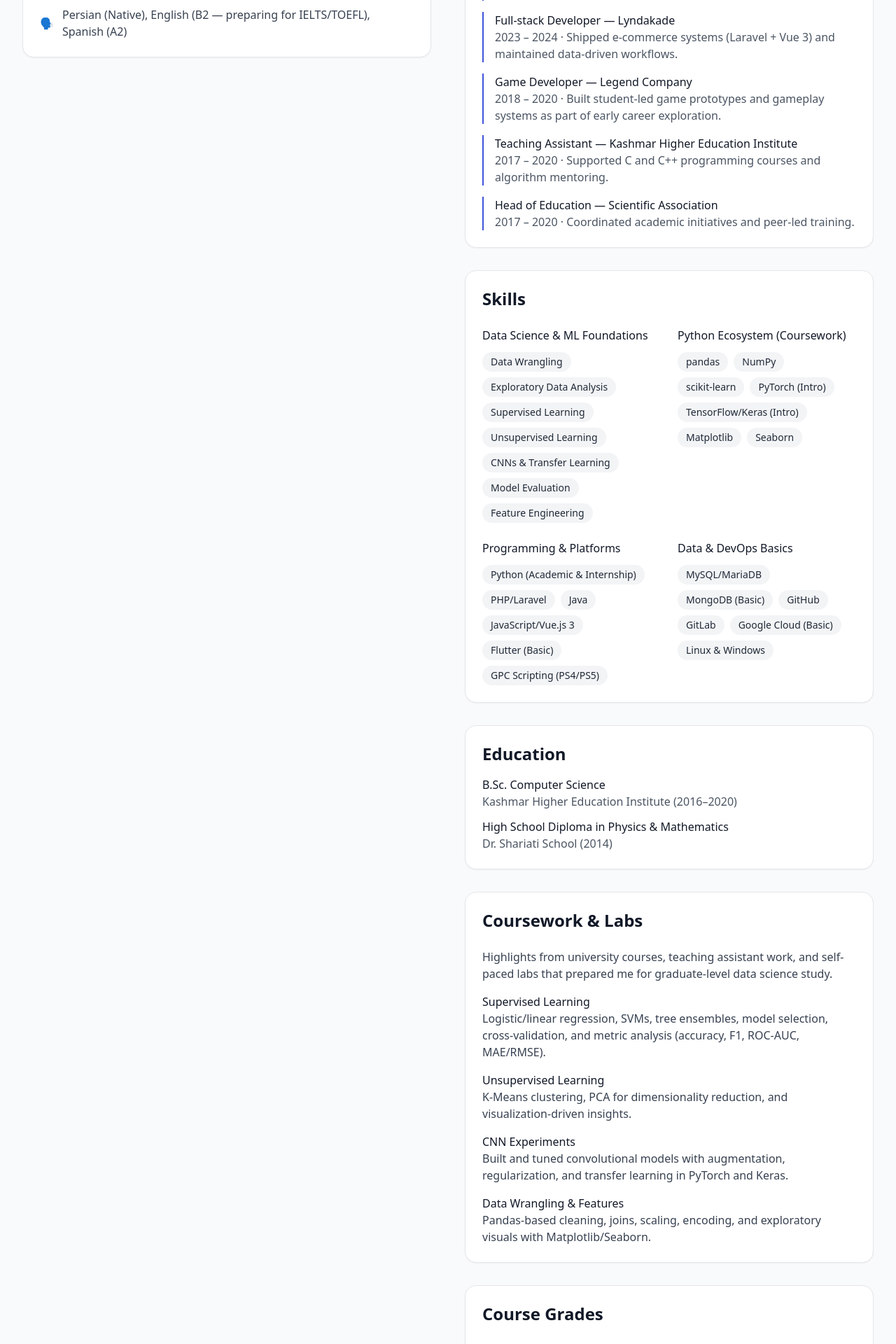
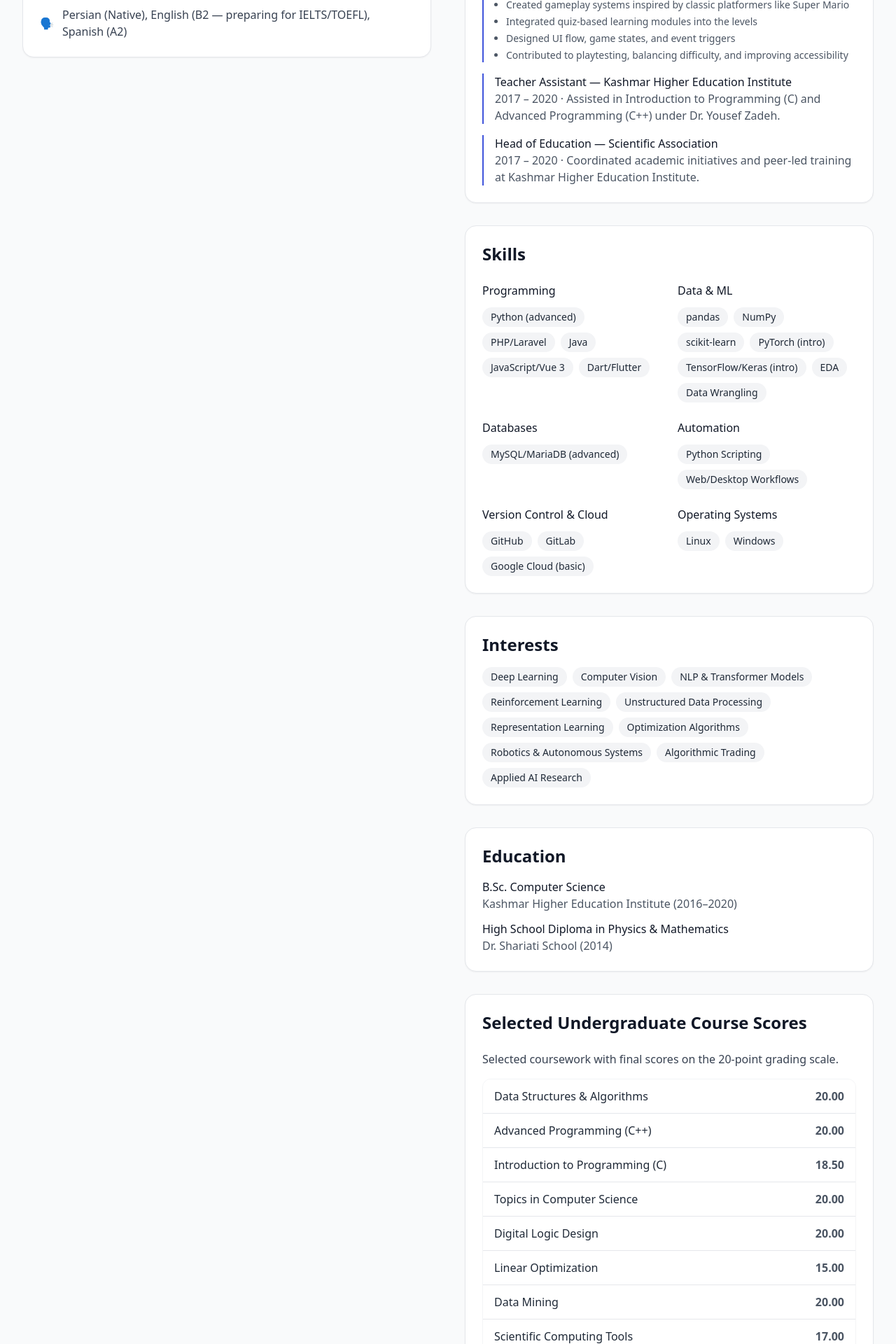
Before and after one commit to HadiZareZadeh/portfolio, a Vue app: page /about in a window 1280 px wide. Shown: the part 820-2740 px from the top of the page at 70% size. Built offline with nearby package versions, Linux system fonts and the light colour scheme.

Commit message:
updated resume

```diff
--- a/src/pages/AboutPage.vue
+++ b/src/pages/AboutPage.vue
@@ -41,7 +41,7 @@
               </div>
               <div class="flex items-center space-x-3">
                 <span class="text-gray-500">🎓</span>
-                <span class="text-gray-700">Preparing applications for Data Science master's programs (Fall 2026 intake)</span>
+                <span class="text-gray-700">B.Sc. Computer Science, Kashmar Higher Education Institute (2016-2020)</span>
               </div>
               <div class="flex items-center space-x-3">
                 <span class="text-gray-500">📧</span>
@@ -83,7 +83,7 @@
           <div v-reveal class="card p-6">
             <h2 class="text-2xl font-semibold text-gray-900 mb-4">About Me</h2>
             <p class="text-gray-700 leading-relaxed">
-              Computer Science graduate with a solid theoretical background and a growing focus on Data Science and AI. I’ve completed structured online coursework in data analysis and machine learning fundamentals and previously assisted in programming courses at the university level. I’m seeking a Master’s program to develop research abilities and advance toward professional specialization in intelligent systems.
+              Computer Science graduate with strong foundations in algorithms, optimization, and software engineering, now transitioning toward Machine Learning and AI research. Passionate about deep learning, computer vision, NLP, and reinforcement learning, with a growing portfolio of Python-based projects involving automation, data processing, and algorithmic problem-solving. Motivated by long-term research-driven challenges and seeking opportunities to develop advanced AI systems while contributing to innovative and impactful projects.
             </p>
           </div>
 
@@ -92,28 +92,22 @@
             <h2 class="text-2xl font-semibold text-gray-900 mb-6">Experience</h2>
             <div class="space-y-4">
               <div class="border-l-2 border-brand-600 pl-4">
-                <h3 class="font-medium text-gray-900">Python Automation Developer — Plato Platform</h3>
-                <p class="text-gray-600">2025 · Built emulator-driven automation with logging, monitoring, and scaling practices.</p>
+                <h3 class="font-medium text-gray-900">Game Developer — Legend Company</h3>
+                <p class="text-gray-600 mb-2">2018 – 2020 · Worked in a startup game development team to build Uranus, a 2D educational platform game targeting elementary-school students.</p>
+                <ul class="text-sm text-gray-600 space-y-1 ml-4 list-disc">
+                  <li>Created gameplay systems inspired by classic platformers like Super Mario</li>
+                  <li>Integrated quiz-based learning modules into the levels</li>
+                  <li>Designed UI flow, game states, and event triggers</li>
+                  <li>Contributed to playtesting, balancing difficulty, and improving accessibility</li>
+                </ul>
               </div>
               <div class="border-l-2 border-brand-600 pl-4">
-                <h3 class="font-medium text-gray-900">Mobile & Desktop App Developer — Lyndakade</h3>
-                <p class="text-gray-600">2024 · Created Flutter applications targeting mobile and desktop platforms.</p>
-              </div>
-              <div class="border-l-2 border-brand-600 pl-4">
-                <h3 class="font-medium text-gray-900">Full-stack Developer — Lyndakade</h3>
-                <p class="text-gray-600">2023 – 2024 · Shipped e-commerce systems (Laravel + Vue 3) and maintained data-driven workflows.</p>
-              </div>
-              <div class="border-l-2 border-brand-600 pl-4">
-                <h3 class="font-medium text-gray-900">Game Developer — Legend Company</h3>
-                <p class="text-gray-600">2018 – 2020 · Built student-led game prototypes and gameplay systems as part of early career exploration.</p>
-              </div>
-              <div class="border-l-2 border-brand-600 pl-4">
-                <h3 class="font-medium text-gray-900">Teaching Assistant — Kashmar Higher Education Institute</h3>
-                <p class="text-gray-600">2017 – 2020 · Supported C and C++ programming courses and algorithm mentoring.</p>
+                <h3 class="font-medium text-gray-900">Teacher Assistant — Kashmar Higher Education Institute</h3>
+                <p class="text-gray-600">2017 – 2020 · Assisted in Introduction to Programming (C) and Advanced Programming (C++) under Dr. Yousef Zadeh.</p>
               </div>
               <div class="border-l-2 border-brand-600 pl-4">
                 <h3 class="font-medium text-gray-900">Head of Education — Scientific Association</h3>
-                <p class="text-gray-600">2017 – 2020 · Coordinated academic initiatives and peer-led training.</p>
+                <p class="text-gray-600">2017 – 2020 · Coordinated academic initiatives and peer-led training at Kashmar Higher Education Institute.</p>
               </div>
             </div>
           </div>
@@ -123,54 +117,77 @@
             <h2 class="text-2xl font-semibold text-gray-900 mb-6">Skills</h2>
             <div class="grid md:grid-cols-2 gap-6">
               <div>
-                <h3 class="font-medium text-gray-900 mb-3">Data Science & ML Foundations</h3>
+                <h3 class="font-medium text-gray-900 mb-3">Programming</h3>
                 <div class="flex flex-wrap gap-2">
-                  <SkillBadge>Data Wrangling</SkillBadge>
-                  <SkillBadge>Exploratory Data Analysis</SkillBadge>
-                  <SkillBadge>Supervised Learning</SkillBadge>
-                  <SkillBadge>Unsupervised Learning</SkillBadge>
-                  <SkillBadge>CNNs & Transfer Learning</SkillBadge>
-                  <SkillBadge>Model Evaluation</SkillBadge>
-                  <SkillBadge>Feature Engineering</SkillBadge>
+                  <SkillBadge>Python (advanced)</SkillBadge>
+                  <SkillBadge>PHP/Laravel</SkillBadge>
+                  <SkillBadge>Java</SkillBadge>
+                  <SkillBadge>JavaScript/Vue 3</SkillBadge>
+                  <SkillBadge>Dart/Flutter</SkillBadge>
                 </div>
               </div>
 
               <div>
-                <h3 class="font-medium text-gray-900 mb-3">Python Ecosystem (Coursework)</h3>
+                <h3 class="font-medium text-gray-900 mb-3">Data & ML</h3>
                 <div class="flex flex-wrap gap-2">
                   <SkillBadge>pandas</SkillBadge>
                   <SkillBadge>NumPy</SkillBadge>
                   <SkillBadge>scikit-learn</SkillBadge>
-                  <SkillBadge>PyTorch (Intro)</SkillBadge>
-                  <SkillBadge>TensorFlow/Keras (Intro)</SkillBadge>
-                  <SkillBadge>Matplotlib</SkillBadge>
-                  <SkillBadge>Seaborn</SkillBadge>
+                  <SkillBadge>PyTorch (intro)</SkillBadge>
+                  <SkillBadge>TensorFlow/Keras (intro)</SkillBadge>
+                  <SkillBadge>EDA</SkillBadge>
+                  <SkillBadge>Data Wrangling</SkillBadge>
                 </div>
               </div>
 
               <div>
-                <h3 class="font-medium text-gray-900 mb-3">Programming & Platforms</h3>
+                <h3 class="font-medium text-gray-900 mb-3">Databases</h3>
                 <div class="flex flex-wrap gap-2">
-                  <SkillBadge>Python (Academic & Internship)</SkillBadge>
-                  <SkillBadge>PHP/Laravel</SkillBadge>
-                  <SkillBadge>Java</SkillBadge>
-                  <SkillBadge>JavaScript/Vue.js 3</SkillBadge>
-                  <SkillBadge>Flutter (Basic)</SkillBadge>
-                  <SkillBadge>GPC Scripting (PS4/PS5)</SkillBadge>
+                  <SkillBadge>MySQL/MariaDB (advanced)</SkillBadge>
                 </div>
               </div>
 
               <div>
-                <h3 class="font-medium text-gray-900 mb-3">Data & DevOps Basics</h3>
+                <h3 class="font-medium text-gray-900 mb-3">Automation</h3>
                 <div class="flex flex-wrap gap-2">
-                  <SkillBadge>MySQL/MariaDB</SkillBadge>
-                  <SkillBadge>MongoDB (Basic)</SkillBadge>
+                  <SkillBadge>Python Scripting</SkillBadge>
+                  <SkillBadge>Web/Desktop Workflows</SkillBadge>
+                </div>
+              </div>
+
+              <div>
+                <h3 class="font-medium text-gray-900 mb-3">Version Control & Cloud</h3>
+                <div class="flex flex-wrap gap-2">
                   <SkillBadge>GitHub</SkillBadge>
                   <SkillBadge>GitLab</SkillBadge>
-                  <SkillBadge>Google Cloud (Basic)</SkillBadge>
-                  <SkillBadge>Linux & Windows</SkillBadge>
+                  <SkillBadge>Google Cloud (basic)</SkillBadge>
                 </div>
               </div>
+
+              <div>
+                <h3 class="font-medium text-gray-900 mb-3">Operating Systems</h3>
+                <div class="flex flex-wrap gap-2">
+                  <SkillBadge>Linux</SkillBadge>
+                  <SkillBadge>Windows</SkillBadge>
+                </div>
+              </div>
+            </div>
+          </div>
+
+          <!-- Interests Section -->
+          <div v-reveal class="card p-6">
+            <h2 class="text-2xl font-semibold text-gray-900 mb-4">Interests</h2>
+            <div class="flex flex-wrap gap-2">
+              <SkillBadge>Deep Learning</SkillBadge>
+              <SkillBadge>Computer Vision</SkillBadge>
+              <SkillBadge>NLP & Transformer Models</SkillBadge>
+              <SkillBadge>Reinforcement Learning</SkillBadge>
+              <SkillBadge>Unstructured Data Processing</SkillBadge>
+              <SkillBadge>Representation Learning</SkillBadge>
+              <SkillBadge>Optimization Algorithms</SkillBadge>
+              <SkillBadge>Robotics & Autonomous Systems</SkillBadge>
+              <SkillBadge>Algorithmic Trading</SkillBadge>
+              <SkillBadge>Applied AI Research</SkillBadge>
             </div>
           </div>
 
@@ -190,32 +207,9 @@
           </div>
 
           <div v-reveal class="card p-6">
-            <h2 class="text-2xl font-semibold text-gray-900 mb-6">Coursework & Labs</h2>
-            <div class="space-y-4 text-gray-700">
-              <p>Highlights from university courses, teaching assistant work, and self-paced labs that prepared me for graduate-level data science study.</p>
-              <div>
-                <h3 class="font-medium text-gray-900">Supervised Learning</h3>
-                <p>Logistic/linear regression, SVMs, tree ensembles, model selection, cross-validation, and metric analysis (accuracy, F1, ROC-AUC, MAE/RMSE).</p>
-              </div>
-              <div>
-                <h3 class="font-medium text-gray-900">Unsupervised Learning</h3>
-                <p>K-Means clustering, PCA for dimensionality reduction, and visualization-driven insights.</p>
-              </div>
-              <div>
-                <h3 class="font-medium text-gray-900">CNN Experiments</h3>
-                <p>Built and tuned convolutional models with augmentation, regularization, and transfer learning in PyTorch and Keras.</p>
-              </div>
-              <div>
-                <h3 class="font-medium text-gray-900">Data Wrangling & Features</h3>
-                <p>Pandas-based cleaning, joins, scaling, encoding, and exploratory visuals with Matplotlib/Seaborn.</p>
-              </div>
-            </div>
-          </div>
-
-          <div v-reveal class="card p-6">
-            <h2 class="text-2xl font-semibold text-gray-900 mb-6">Course Grades</h2>
+            <h2 class="text-2xl font-semibold text-gray-900 mb-6">Selected Undergraduate Course Scores</h2>
             <p class="text-gray-700 mb-4">
-              Selected undergraduate coursework with final scores on the 20-point grading scale.
+              Selected coursework with final scores on the 20-point grading scale.
             </p>
             <div class="space-y-6">
               <div
@@ -248,40 +242,40 @@
             </div>
           </div>
 
-          <!-- Publications Section -->
+          <!-- Publications & Research Section -->
           <div v-reveal class="card p-6">
-            <h2 class="text-2xl font-semibold text-gray-900 mb-4">Publications</h2>
-            <div class="space-y-2">
-              <a
-                href="https://ieeexplore.ieee.org/document/8712031"
-                target="_blank"
-                rel="noopener noreferrer"
-                class="text-brand-600 hover:text-brand-700 underline"
-              >
-                Developed a driving-based game using realistic maps for the city of Torshiz
-              </a>
+            <h2 class="text-2xl font-semibold text-gray-900 mb-4">Publications & Research Projects</h2>
+            <div class="space-y-3">
+              <div class="text-gray-700">
+                • Contributed to the development of a driving-based simulation game used in an IEEE-published study (Paper ID: 8712031), supervised by Ms. Dolkhani
+              </div>
+              <div class="text-gray-700">
+                • Analyzed potential improvements to HEFT-based load-balancing algorithm (referencing IEEE 7881902), supervised by Ms. Dolkhani
+              </div>
             </div>
           </div>
 
-          <!-- Sports & Achievements Section -->
+          <!-- Competitions Section -->
           <div v-reveal class="card p-6">
-            <h2 class="text-2xl font-semibold text-gray-900 mb-4">Sports & Achievements</h2>
+            <h2 class="text-2xl font-semibold text-gray-900 mb-4">Competitions</h2>
             <div class="space-y-2">
-              <div class="text-gray-700">• Karate-do: 2nd Dan Black Belt, 9 gold medals (2005–2016)</div>
-              <div class="text-gray-700">• Self-Defense Training (2019–2020)</div>
-              <div class="text-gray-700">• Volleyball (2025 – Present)</div>
+              <div class="text-gray-700">
+                <h3 class="font-medium text-gray-900 mb-2">ACM Programming Competitions</h3>
+                <div class="ml-4 space-y-1">
+                  <div>• Sharif University, Tehran (2018)</div>
+                  <div>• Ferdowsi University, Mashhad (2018)</div>
+                </div>
+              </div>
             </div>
           </div>
 
-          <!-- Hobbies & Interests Section -->
+          <!-- Sports Section -->
           <div v-reveal class="card p-6">
-            <h2 class="text-2xl font-semibold text-gray-900 mb-4">Hobbies & Interests</h2>
-            <div class="flex flex-wrap gap-2">
-              <SkillBadge>Camping & Outdoor Adventures</SkillBadge>
-              <SkillBadge>Socializing (Couchsurfing)</SkillBadge>
-              <SkillBadge>Music & Movies</SkillBadge>
-              <!-- <SkillBadge>Algorithm Challenges</SkillBadge> -->
-              <SkillBadge>Short Fiction</SkillBadge>
+            <h2 class="text-2xl font-semibold text-gray-900 mb-4">Sports</h2>
+            <div class="space-y-2">
+              <div class="text-gray-700">• Karate-do: 2nd Dan Black Belt, April 2005 - 2016</div>
+              <div class="text-gray-700">• Self-Defense: September 2019 - April 2020</div>
+              <div class="text-gray-700">• Volleyball: February 2025 - Present</div>
             </div>
           </div>
         </div>
@@ -299,36 +293,19 @@ const base = import.meta.env.BASE_URL
 
 const courseGroups = [
   {
-    title: 'Core Programming & CS Fundamentals',
+    title: '',
     courses: [
-      { name: 'Computer Fundamentals and Programming (C)', score: '18.50' },
-      { name: 'Computer Workshop', score: '20.00' },
+      { name: 'Data Structures & Algorithms', score: '20.00' },
       { name: 'Advanced Programming (C++)', score: '20.00' },
-      { name: 'Pre-University English', score: '20.00' },
-      { name: 'English Language', score: '19.50' },
-      { name: 'Data Structures and Algorithms', score: '20.00' },
+      { name: 'Introduction to Programming (C)', score: '18.50' },
       { name: 'Topics in Computer Science', score: '20.00' },
-      { name: 'Digital Logic Circuits', score: '20.00' },
-      { name: 'Technical English', score: '20.00' }
-    ]
-  },
-  {
-    title: 'Systems, Data & Graphics',
-    courses: [
-      { name: 'Computer Systems Principles', score: '15.50' },
+      { name: 'Digital Logic Design', score: '20.00' },
+      { name: 'Linear Optimization', score: '15.00' },
+      { name: 'Data Mining', score: '20.00' },
+      { name: 'Scientific Computing Tools', score: '17.00' },
+      { name: 'Technical English for CS', score: '20.00' },
       { name: 'Database Systems', score: '17.00' },
-      { name: 'Computer Graphics', score: '15.00' }
-    ]
-  },
-  {
-    title: 'Advanced Topics, Research & Project',
-    courses: [
-      { name: 'Data Mining', score: '20.00' },
-      { name: 'Research Methods and Presentation', score: '17.00' },
-      { name: 'Linear Optimization', score: '15.00' },
-      { name: 'Artificial Intelligence', score: '12.50' },
-      { name: 'Computer Science Capstone Project', score: '18.50' },
-      { name: 'Mathematical Software', score: '17.00' }
+      { name: 'Computer Systems', score: '15.50' }
     ]
   }
 ]
--- a/src/pages/ContactPage.vue
+++ b/src/pages/ContactPage.vue
@@ -7,7 +7,7 @@
           Get in touch
         </h1>
         <p class="text-xl text-gray-600 max-w-3xl mx-auto">
-          Exploring graduate programs, assistantships, or collaborative data projects? I would love to connect.
+          Motivated by long-term research-driven challenges and seeking opportunities to develop advanced AI systems. Let's connect!
         </p>
       </div>
 
@@ -16,7 +16,7 @@
           <div v-reveal class="card p-8">
             <h2 class="text-2xl font-semibold text-gray-900 mb-6">Let's Connect</h2>
             <p class="text-gray-700 mb-8 leading-relaxed">
-              I'm a recent computer science graduate preparing for a data science master's program and seeking opportunities to contribute to research groups, labs, and collaborative projects. If you're looking for a motivated learner to support data exploration, model prototyping, or teaching efforts, please reach out.
+              Computer Science graduate with strong foundations in algorithms, optimization, and software engineering, now transitioning toward Machine Learning and AI research. Passionate about deep learning, computer vision, NLP, and reinforcement learning. Motivated by long-term research-driven challenges and seeking opportunities to develop advanced AI systems while contributing to innovative and impactful projects.
             </p>
 
             <!-- Contact Links -->
--- a/src/pages/HomePage.vue
+++ b/src/pages/HomePage.vue
@@ -11,13 +11,13 @@
                 Hadi ZareZadeh
               </h1>
               <p class="text-2xl lg:text-3xl text-gray-600 mt-4">
-                Computer Science Graduate & Aspiring Data Science Master's Student
+                Computer Science Graduate & Aspiring ML/AI Researcher
               </p>
             </div>
 
             <div v-reveal class="space-y-6">
               <p class="text-lg text-gray-700 leading-relaxed">
-                Recent computer science graduate building a strong foundation in data science through coursework projects, collaborative research labs, and mentorship. I enjoy using Python to explore datasets, prototype models, and support professors and research groups tackling real-world questions.
+                Computer Science graduate with strong foundations in algorithms, optimization, and software engineering, now transitioning toward Machine Learning and AI research. Passionate about deep learning, computer vision, NLP, and reinforcement learning, with a growing portfolio of Python-based projects involving automation, data processing, and algorithmic problem-solving.
               </p>
 
               <div class="flex flex-col sm:flex-row gap-4">
@@ -47,7 +47,7 @@
             >
               <img
                 :src="base + 'images/avatar.png'"
-                alt="Hadi ZareZadeh - Computer Science Graduate focused on Data Science"
+                alt="Hadi ZareZadeh - Computer Science Graduate transitioning toward ML/AI Research"
                 class="w-full h-full object-cover"
                 loading="eager"
               />
```
Also changed, not shown: src/pages/ProjectsPage.vue (+38 -8 lines), 1 other file (tests, documents, lock files or other folders).
